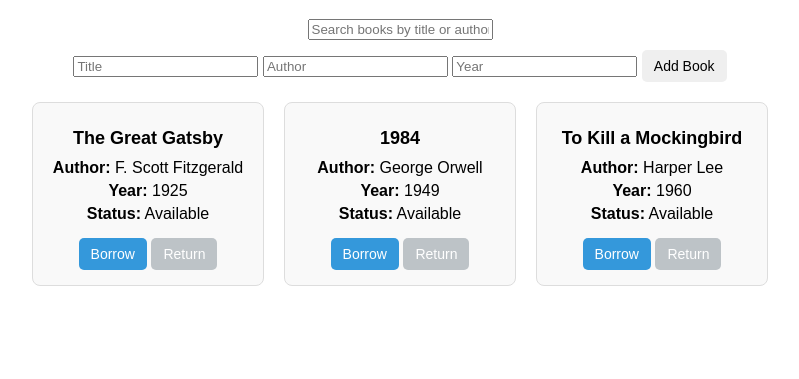
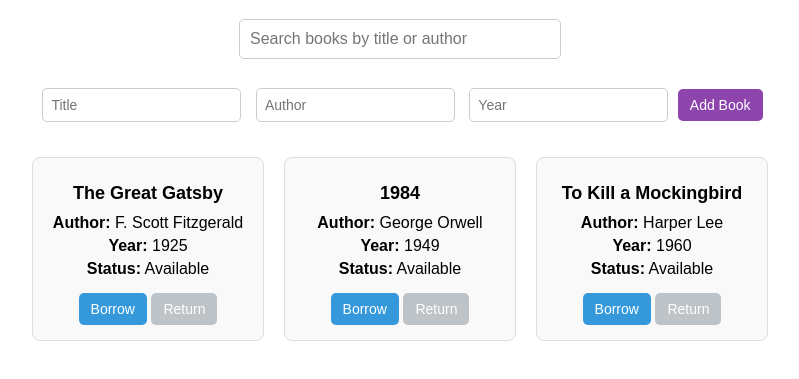
Before and after one commit to Glo18/librarySystem, a plain HTML site: page index.html in a window 1280 px wide. Shown: the part 61-440 px from the top of the page, without its empty margins (240-1039 px from the left). Drawn offline with Linux system fonts and the light colour scheme.

Commit message:
Update styles.css

```diff
--- a/styles.css
+++ b/styles.css
@@ -56,3 +56,29 @@ button:disabled {
     background-color: #bdc3c7;
     cursor: not-allowed;
 }
+
+#searchBar {
+    padding: 10px;
+    width: 300px;
+    font-size: 16px;
+    margin-bottom: 20px;
+    border-radius: 5px;
+    border: 1px solid #ccc;
+}
+
+#addBookForm {
+    margin-bottom: 30px;
+}
+
+#addBookForm input {
+    padding: 8px;
+    margin: 5px;
+    border-radius: 5px;
+    border: 1px solid #ccc;
+    font-size: 14px;
+}
+
+#addBookForm button {
+    background-color: #8e44ad;
+    color: white;
+}
```
